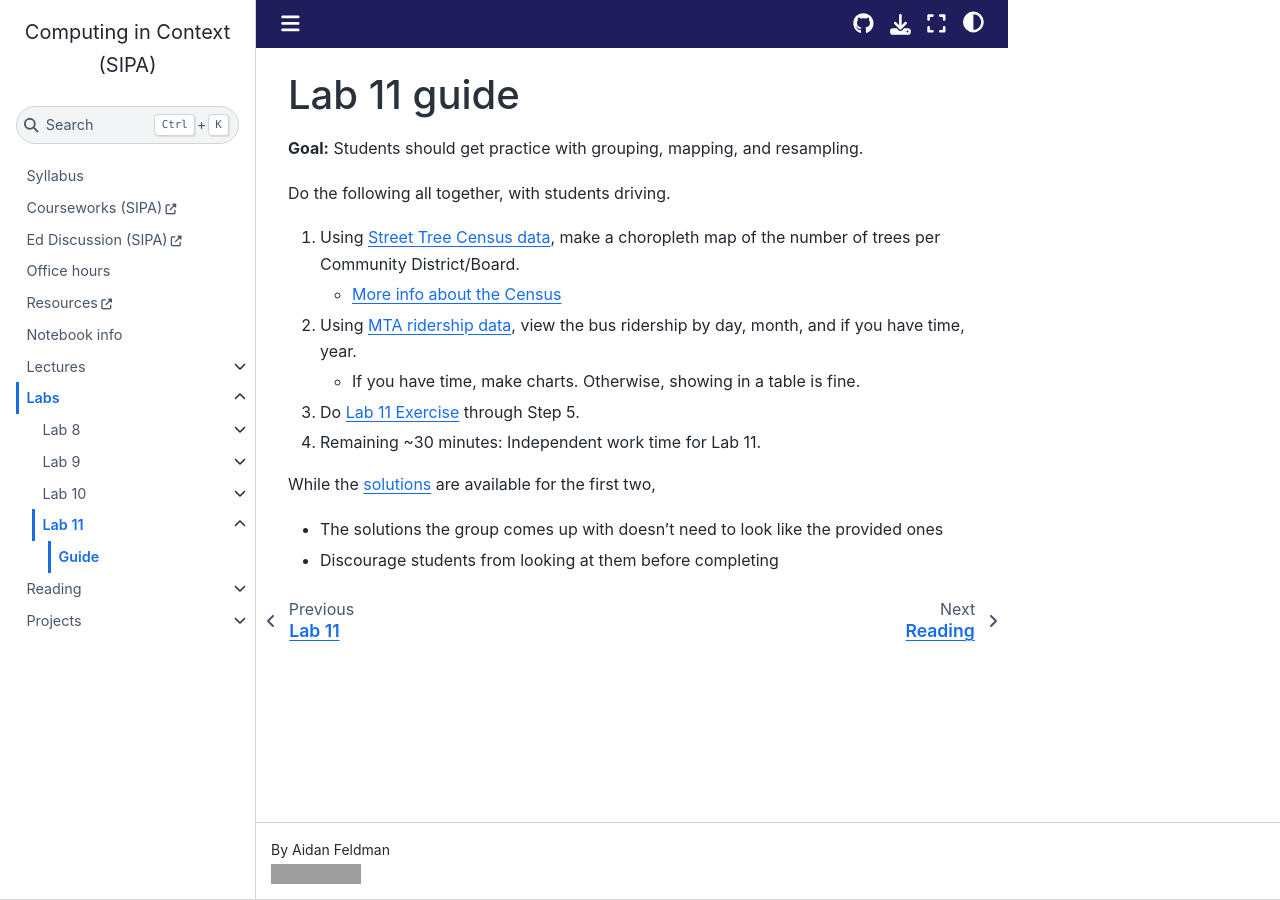
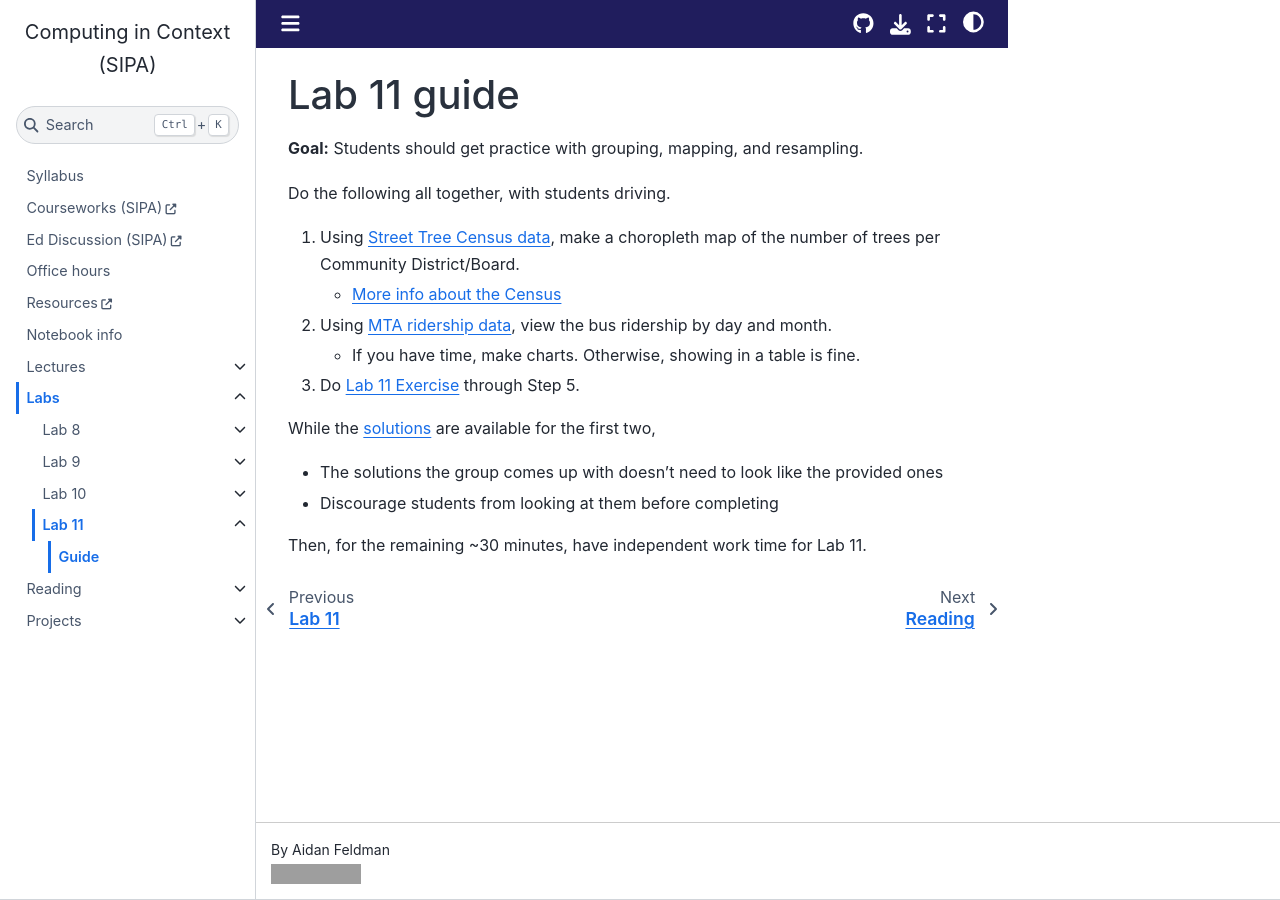
Before and after one commit to afeld/computing-in-context, a Jupyter Book: the page built from lab_11_guide.md, in a window 1280 px wide. Built offline with Jupyter Book 1.0.4 settings and Sphinx 7.4.7 and the Sphinx Book theme 1.1.4, drawn with Linux system fonts in a browser that asks for light colours; pages that are not in the unit, such as notebooks, are missing from menus; comment, search, counter and statistics services are not loaded; grey boxes are pictures that could not be loaded.

Commit message:
shorten lab 11 session

```diff
--- a/lab_11_guide.md
+++ b/lab_11_guide.md
@@ -6,12 +6,13 @@ Do the following all together, with students driving.
 
 1. Using [Street Tree Census data](https://data.cityofnewyork.us/Environment/2015-Street-Tree-Census-Tree-Data/uvpi-gqnh/about_data), make a choropleth map of the number of trees per Community District/Board.
    - [More info about the Census](https://www.nycgovparks.org/trees/treescount)
-1. Using [MTA ridership data](https://data.ny.gov/Transportation/MTA-Daily-Ridership-Data-Beginning-2020/vxuj-8kew/about_data), view the bus ridership by day, month, and if you have time, year.
+1. Using [MTA ridership data](https://data.ny.gov/Transportation/MTA-Daily-Ridership-Data-Beginning-2020/vxuj-8kew/about_data), view the bus ridership by day and month.
    - If you have time, make charts. Otherwise, showing in a table is fine.
 1. Do [Lab 11 Exercise](lab_11.ipynb) through Step 5.
-1. Remaining ~30 minutes: Independent work time for Lab 11.
 
 While the [solutions](lab_11_solutions.ipynb) are available for the first two,
 
 - The solutions the group comes up with doesn't need to look like the provided ones
 - Discourage students from looking at them before completing
+
+Then, for the remaining ~30 minutes, have independent work time for Lab 11.
```
